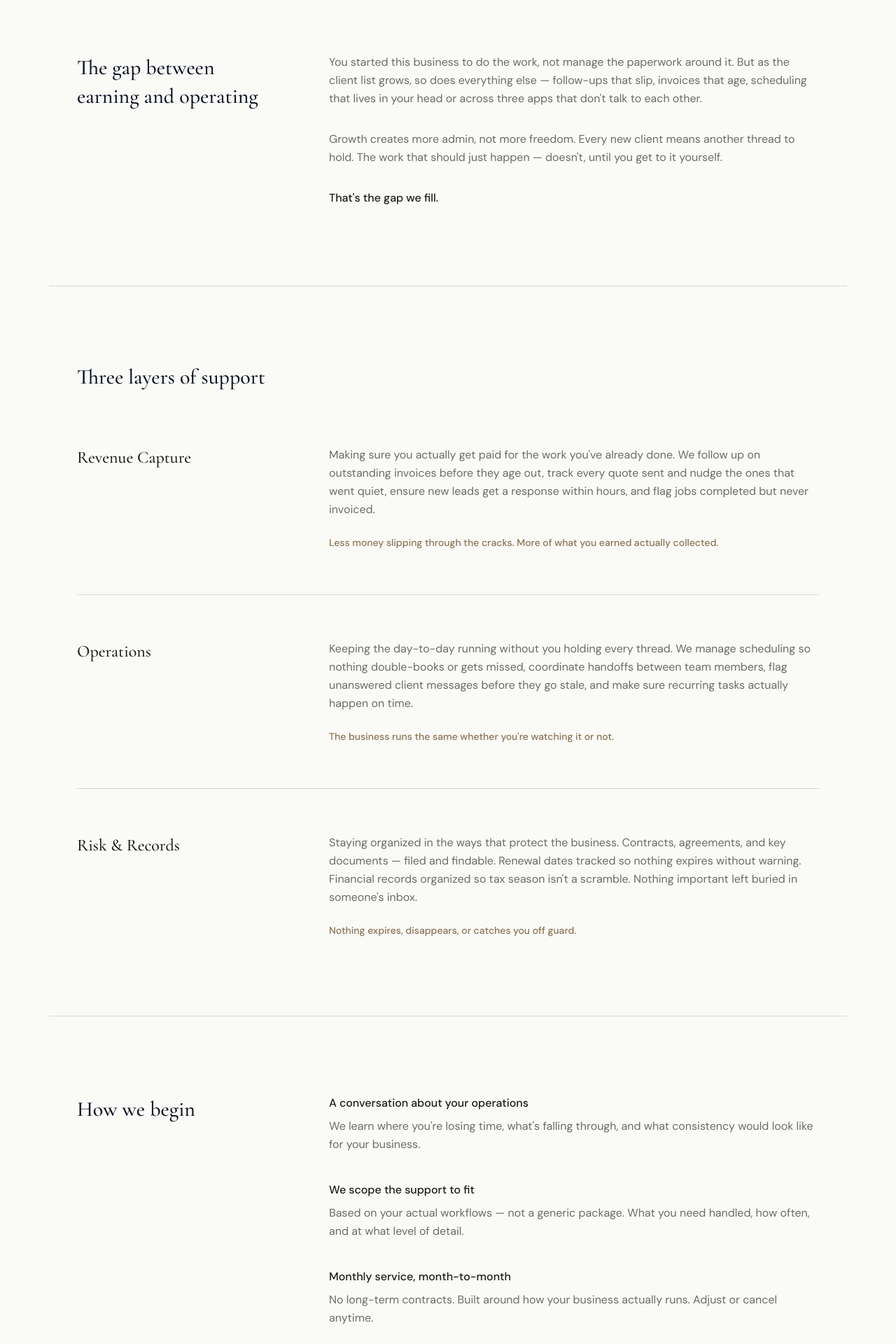
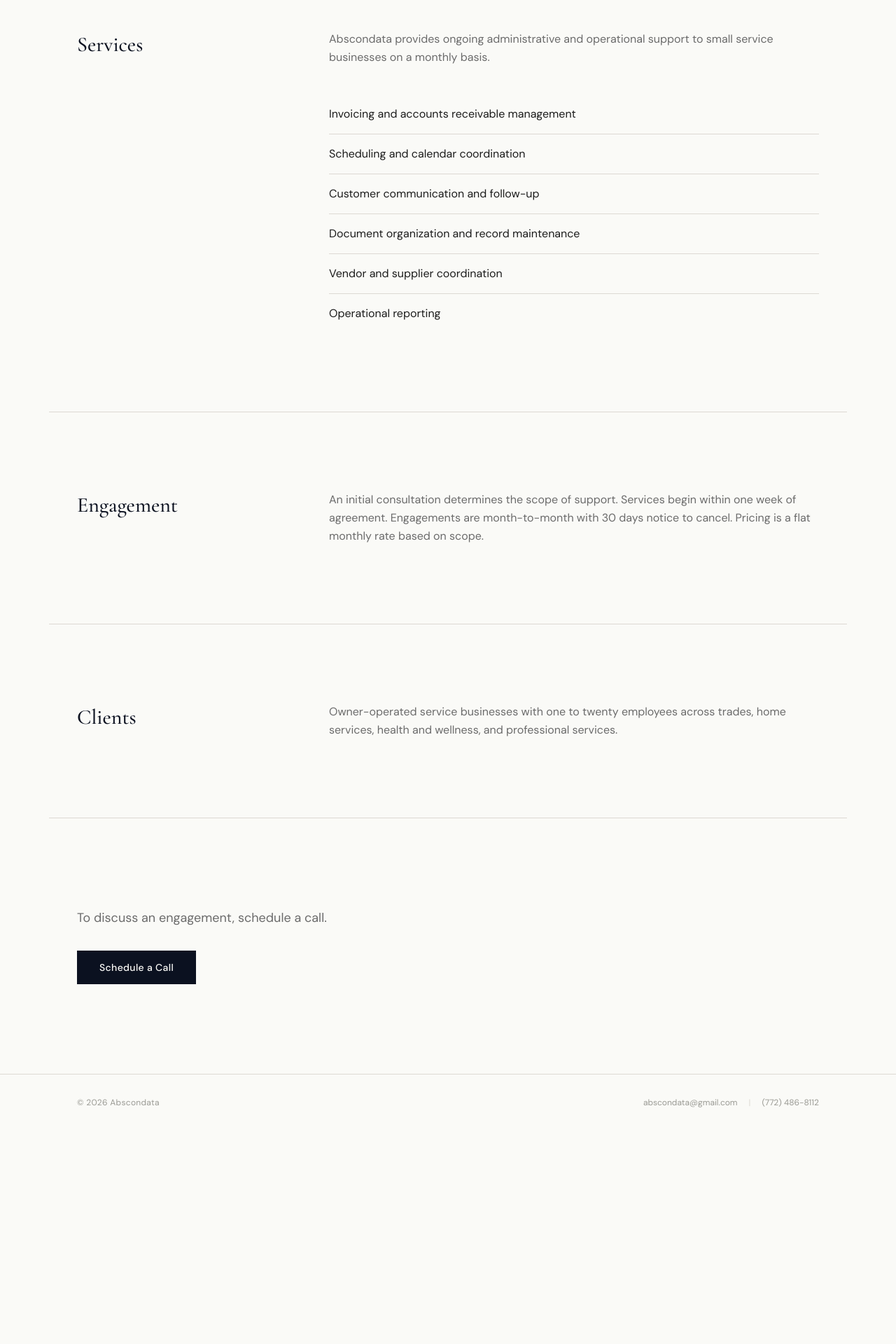
Before and after one commit to abscondata/abscondata-site, a React (Vite) app: page / in a window 1280 px wide. Shown: the part 720-2640 px from the top of the page at 70% size. After the commit the page ends 2335 px from the top, so only its background shows below. Built offline with nearby package versions, Linux system fonts and the light colour scheme.

Commit message:
Rewrite all copy: remove voice, state services in plain language
Co-Authored-By: Claude Opus 4.6 (1M context) <noreply@anthropic.com>

```diff
--- a/src/Abscondata.jsx
+++ b/src/Abscondata.jsx
@@ -2,6 +2,15 @@ export default function Abscondata() {
   const CALENDLY = "https://calendly.com/abscondata";
   const EMAIL = "abscondata@gmail.com";
   const PHONE = "(772) 486-8112";
+
+  const services = [
+    "Invoicing and accounts receivable management",
+    "Scheduling and calendar coordination",
+    "Customer communication and follow-up",
+    "Document organization and record maintenance",
+    "Vendor and supplier coordination",
+    "Operational reporting",
+  ];
 
   return (
     <div className="min-h-screen bg-cream text-charcoal font-sans">
@@ -17,7 +26,7 @@ export default function Abscondata() {
             rel="noopener noreferrer"
             className="text-sm font-medium text-gray hover:text-charcoal transition-colors duration-200"
           >
-            Schedule a Conversation
+            Schedule a Call
           </a>
         </div>
       </nav>
@@ -26,14 +35,10 @@ export default function Abscondata() {
       <section className="max-w-[1140px] mx-auto px-6 sm:px-10 pt-24 sm:pt-36 pb-20 sm:pb-28">
         <div className="max-w-[720px]">
           <h1 className="font-serif text-[2.75rem] sm:text-[3.75rem] font-medium leading-[1.1] tracking-tight text-navy">
-            Your business has outgrown
-            <br className="hidden sm:block" />
-            {" "}its back office.
+            Operational support for service businesses.
           </h1>
           <p className="mt-8 text-lg sm:text-xl leading-relaxed text-gray max-w-[540px]">
-            Abscondata provides dedicated operational support — invoicing,
-            scheduling, follow-ups, records — so the work that keeps your
-            business running actually gets done.
+            Recurring back-office management. Monthly engagement. No long-term commitment.
           </p>
           <div className="mt-12">
             <a
@@ -42,7 +47,7 @@ export default function Abscondata() {
               rel="noopener noreferrer"
               className="inline-block bg-navy text-cream text-sm font-medium tracking-wide px-8 py-3.5 hover:bg-charcoal-light transition-colors duration-200"
             >
-              Book a Call
+              Schedule a Call
             </a>
           </div>
         </div>
@@ -50,31 +55,45 @@ export default function Abscondata() {
 
       <hr className="border-rule max-w-[1140px] mx-auto" />
 
-      {/* Problem */}
+      {/* Services */}
       <section className="max-w-[1140px] mx-auto px-6 sm:px-10 py-20 sm:py-28">
         <div className="grid sm:grid-cols-[280px_1fr] gap-12 sm:gap-20">
+          <h2 className="font-serif text-2xl sm:text-3xl font-medium text-navy leading-snug">
+            Services
+          </h2>
           <div>
+            <p className="text-gray leading-relaxed mb-10">
+              Abscondata provides ongoing administrative and operational
+              support to small service businesses on a monthly basis.
+            </p>
+            <div className="space-y-0">
+              {services.map((service, i) => (
+                <div
+                  key={service}
+                  className={`py-4 ${i < services.length - 1 ? "border-b border-rule" : ""}`}
+                >
+                  <p className="text-charcoal">{service}</p>
+                </div>
+              ))}
+            </div>
+          </div>
+        </div>
+      </section>
+
+      <hr className="border-rule max-w-[1140px] mx-auto" />
+
+      {/* Engagement */}
+      <section className="max-w-[1140px] mx-auto px-6 sm:px-10 py-20 sm:py-28">
+        <div className="grid sm:grid-cols-[280px_1fr] gap-12 sm:gap-20">
           <h2 className="font-serif text-2xl sm:text-3xl font-medium text-navy leading-snug">
-              The gap between
-              <br />
-              earning and operating
+            Engagement
           </h2>
-          </div>
-          <div className="space-y-8 text-gray leading-relaxed">
-            <p>
-              You started this business to do the work, not manage the
-              paperwork around it. But as the client list grows, so does
-              everything else — follow-ups that slip, invoices that age,
-              scheduling that lives in your head or across three apps that
-              don't talk to each other.
-            </p>
-            <p>
-              Growth creates more admin, not more freedom. Every new client
-              means another thread to hold. The work that should just
-              happen — doesn't, until you get to it yourself.
-            </p>
-            <p className="text-charcoal font-medium">
-              That's the gap we fill.
+          <div>
+            <p className="text-gray leading-relaxed">
+              An initial consultation determines the scope of support. Services
+              begin within one week of agreement. Engagements are month-to-month
+              with 30 days notice to cancel. Pricing is a flat monthly rate
+              based on scope.
             </p>
           </div>
         </div>
@@ -82,66 +101,17 @@ export default function Abscondata() {
 
       <hr className="border-rule max-w-[1140px] mx-auto" />
 
-      {/* What We Do — presented as capabilities */}
+      {/* Clients */}
       <section className="max-w-[1140px] mx-auto px-6 sm:px-10 py-20 sm:py-28">
-        <h2 className="font-serif text-2xl sm:text-3xl font-medium text-navy mb-16 sm:mb-20">
-          Three layers of support
+        <div className="grid sm:grid-cols-[280px_1fr] gap-12 sm:gap-20">
+          <h2 className="font-serif text-2xl sm:text-3xl font-medium text-navy leading-snug">
+            Clients
           </h2>
-
-        {/* Module 1 */}
-        <div className="grid sm:grid-cols-[280px_1fr] gap-6 sm:gap-20 pb-14 sm:pb-16 border-b border-rule">
-          <h3 className="font-serif text-xl sm:text-2xl font-medium text-charcoal leading-snug">
-            Revenue Capture
-          </h3>
           <div>
-            <p className="text-gray leading-relaxed mb-6">
-              Making sure you actually get paid for the work you've already
-              done. We follow up on outstanding invoices before they age out,
-              track every quote sent and nudge the ones that went quiet,
-              ensure new leads get a response within hours, and flag jobs
-              completed but never invoiced.
-            </p>
-            <p className="text-sm text-copper font-medium">
-              Less money slipping through the cracks. More of what you earned
-              actually collected.
-            </p>
-          </div>
-        </div>
-
-        {/* Module 2 */}
-        <div className="grid sm:grid-cols-[280px_1fr] gap-6 sm:gap-20 py-14 sm:py-16 border-b border-rule">
-          <h3 className="font-serif text-xl sm:text-2xl font-medium text-charcoal leading-snug">
-            Operations
-          </h3>
-          <div>
-            <p className="text-gray leading-relaxed mb-6">
-              Keeping the day-to-day running without you holding every thread.
-              We manage scheduling so nothing double-books or gets missed,
-              coordinate handoffs between team members, flag unanswered client
-              messages before they go stale, and make sure recurring tasks
-              actually happen on time.
-            </p>
-            <p className="text-sm text-copper font-medium">
-              The business runs the same whether you're watching it or not.
-            </p>
-          </div>
-        </div>
-
-        {/* Module 3 */}
-        <div className="grid sm:grid-cols-[280px_1fr] gap-6 sm:gap-20 pt-14 sm:pt-16">
-          <h3 className="font-serif text-xl sm:text-2xl font-medium text-charcoal leading-snug">
-            Risk &amp; Records
-          </h3>
-          <div>
-            <p className="text-gray leading-relaxed mb-6">
-              Staying organized in the ways that protect the business.
-              Contracts, agreements, and key documents — filed and findable.
-              Renewal dates tracked so nothing expires without warning.
-              Financial records organized so tax season isn't a scramble.
-              Nothing important left buried in someone's inbox.
-            </p>
-            <p className="text-sm text-copper font-medium">
-              Nothing expires, disappears, or catches you off guard.
+            <p className="text-gray leading-relaxed">
+              Owner-operated service businesses with one to twenty employees
+              across trades, home services, health and wellness, and
+              professional services.
             </p>
           </div>
         </div>
@@ -149,85 +119,32 @@ export default function Abscondata() {
 
       <hr className="border-rule max-w-[1140px] mx-auto" />
 
-      {/* How We Engage */}
-      <section className="max-w-[1140px] mx-auto px-6 sm:px-10 py-20 sm:py-28">
-        <div className="grid sm:grid-cols-[280px_1fr] gap-12 sm:gap-20">
-          <h2 className="font-serif text-2xl sm:text-3xl font-medium text-navy leading-snug">
-            How we begin
-          </h2>
-          <div className="space-y-10">
-            <div>
-              <p className="text-charcoal font-medium mb-2">
-                A conversation about your operations
-              </p>
-              <p className="text-gray leading-relaxed">
-                We learn where you're losing time, what's falling through,
-                and what consistency would look like for your business.
-              </p>
-            </div>
-            <div>
-              <p className="text-charcoal font-medium mb-2">
-                We scope the support to fit
-              </p>
-              <p className="text-gray leading-relaxed">
-                Based on your actual workflows — not a generic package.
-                What you need handled, how often, and at what level of detail.
-              </p>
-            </div>
-            <div>
-              <p className="text-charcoal font-medium mb-2">
-                Monthly service, month-to-month
-              </p>
-              <p className="text-gray leading-relaxed">
-                No long-term contracts. Built around how your business
-                actually runs. Adjust or cancel anytime.
-              </p>
-            </div>
-          </div>
-        </div>
-      </section>
-
-      <hr className="border-rule max-w-[1140px] mx-auto" />
-
-      {/* Who It's For */}
-      <section className="max-w-[1140px] mx-auto px-6 sm:px-10 py-20 sm:py-28">
-        <div className="grid sm:grid-cols-[280px_1fr] gap-12 sm:gap-20">
-          <h2 className="font-serif text-2xl sm:text-3xl font-medium text-navy leading-snug">
-            Who we work with
-          </h2>
-          <div>
-            <p className="text-gray leading-relaxed">
-              Owner-operated service businesses with 1–20 employees.
-              Med spas, landscapers, cleaning companies, home service
-              professionals, bookkeeping firms, small professional-service
-              shops. The common thread: growing faster than the systems
-              behind it.
-            </p>
-          </div>
-        </div>
-      </section>
-
-      <hr className="border-rule max-w-[1140px] mx-auto" />
-
-      {/* Final CTA */}
+      {/* Bottom CTA */}
       <section className="max-w-[1140px] mx-auto px-6 sm:px-10 py-24 sm:py-32">
         <div className="max-w-[600px]">
-          <h2 className="font-serif text-3xl sm:text-[2.5rem] font-medium text-navy leading-tight">
-            Let's talk about your operations.
-          </h2>
-          <p className="mt-5 text-gray leading-relaxed">
-            Start with a call. We'll figure out the rest from there.
+          <p className="text-gray leading-relaxed text-lg">
+            To discuss an engagement, schedule a call.
           </p>
-          <div className="mt-10 flex flex-col sm:flex-row sm:items-center gap-6">
+          <div className="mt-8">
             <a
               href={CALENDLY}
               target="_blank"
               rel="noopener noreferrer"
               className="inline-block bg-navy text-cream text-sm font-medium tracking-wide px-8 py-3.5 hover:bg-charcoal-light transition-colors duration-200"
             >
-              Book a Call
+              Schedule a Call
             </a>
-            <div className="flex items-center gap-4 text-sm text-gray-light">
+          </div>
+        </div>
+      </section>
+
+      {/* Footer */}
+      <footer className="border-t border-rule">
+        <div className="max-w-[1140px] mx-auto px-6 sm:px-10 py-8 flex flex-col sm:flex-row sm:items-center justify-between gap-4">
+          <p className="text-xs text-gray-light tracking-wide">
+            &copy; {new Date().getFullYear()} Abscondata
+          </p>
+          <div className="flex items-center gap-4 text-xs text-gray-light">
             <a
               href={`mailto:${EMAIL}`}
               className="hover:text-charcoal transition-colors duration-200"
@@ -243,19 +160,6 @@ export default function Abscondata() {
             </a>
           </div>
         </div>
-        </div>
-      </section>
-
-      {/* Footer */}
-      <footer className="border-t border-rule">
-        <div className="max-w-[1140px] mx-auto px-6 sm:px-10 py-8 flex items-center justify-between">
-          <p className="text-xs text-gray-light tracking-wide">
-            &copy; {new Date().getFullYear()} Abscondata
-          </p>
-          <p className="text-xs text-gray-light italic font-serif">
-            Operational support for growing businesses
-          </p>
-        </div>
       </footer>
     </div>
   );
```
Lines whose indentation alone changed are shown as unchanged.
